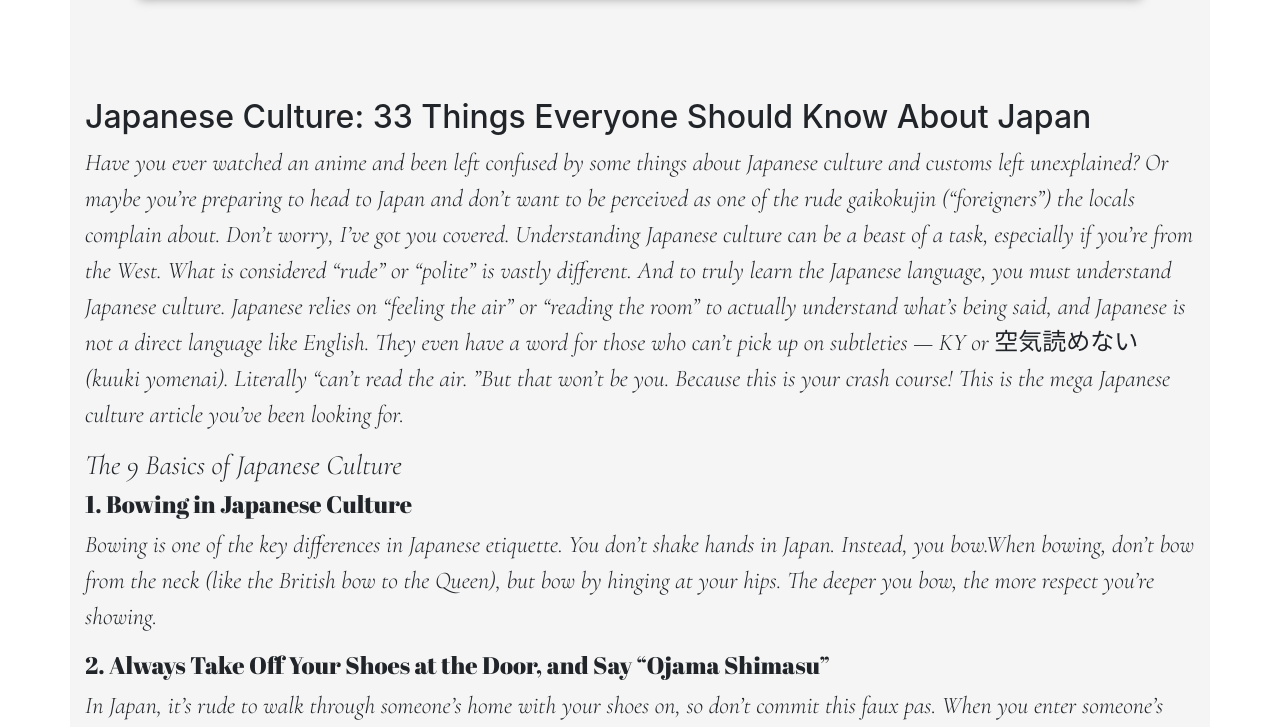
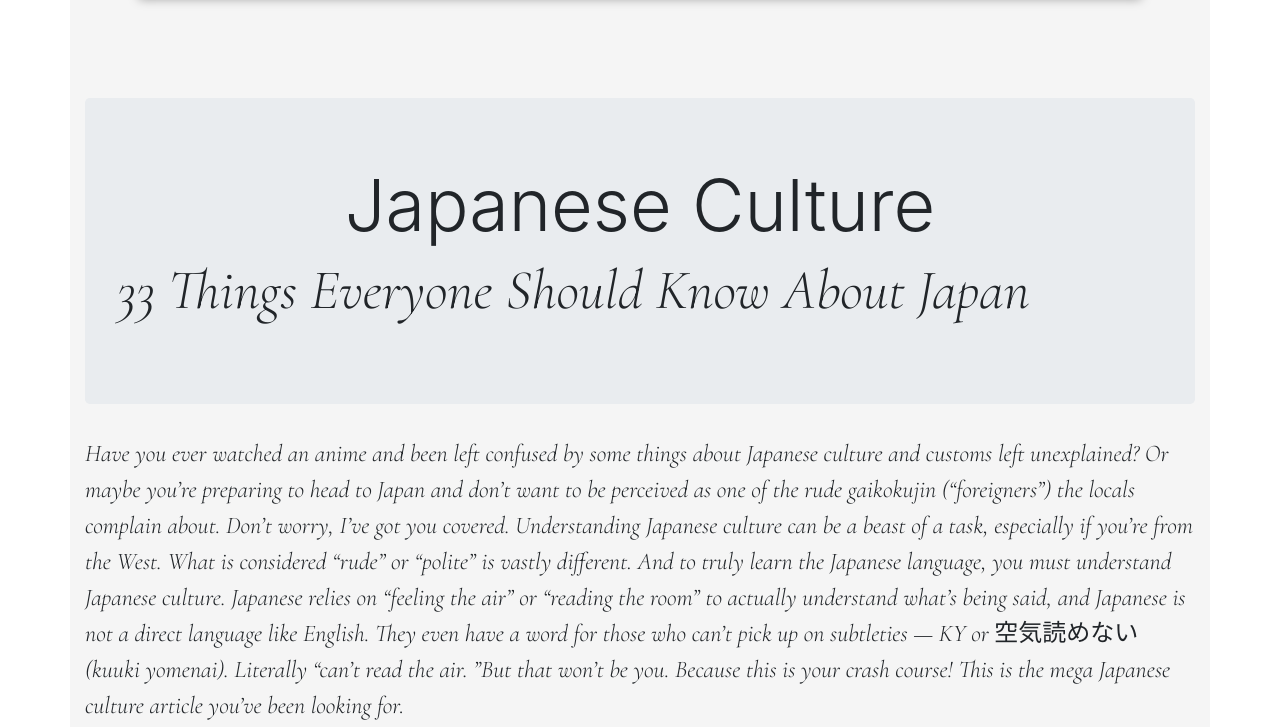
Before and after one commit to chrisstudor95/OA, a plain HTML site: page japan.html in a window 1280 px wide. Shown: the part 1315-2042 px from the top of the page. Drawn offline with nearby package versions, Linux system fonts and the light colour scheme; files whose address does not match are found by name.

Commit message:
jumbotron text layout

```diff
--- a/japan-static/japan-style.css
+++ b/japan-static/japan-style.css
@@ -78,10 +78,12 @@ p{
 
 }
 h3{
-    font-family: 'Cormorant Garamond', serif;
+    font-family: 'Abril Fatface', cursive;
 }
 h4{
-    font-family: 'Abril Fatface', cursive;
+
+    font-family: 'Cormorant Garamond', serif;
+    font-weight: bold;
 }
 /* galery style */
 
--- a/japan.html
+++ b/japan.html
@@ -80,7 +80,11 @@
         </div>
 
         <section class="culture">
-         <h2>Japanese Culture: 33 Things Everyone Should Know About Japan</h2>
+          <div class="jumbotron">
+            <h2 class="display-3 text-center">Japanese Culture </h2>
+            <p class="display-4">33 Things Everyone Should Know About Japan</p>
+          </div>
+
 
           <p>
             Have you ever watched an anime and been left confused by some things about Japanese culture and customs left unexplained?
```
